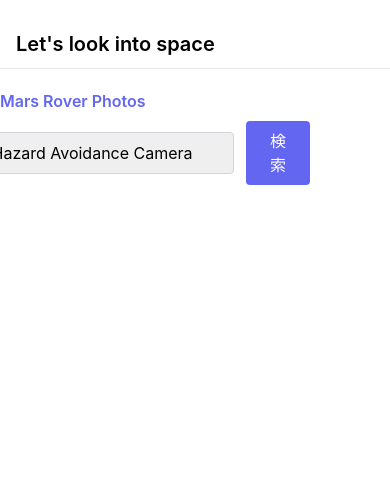
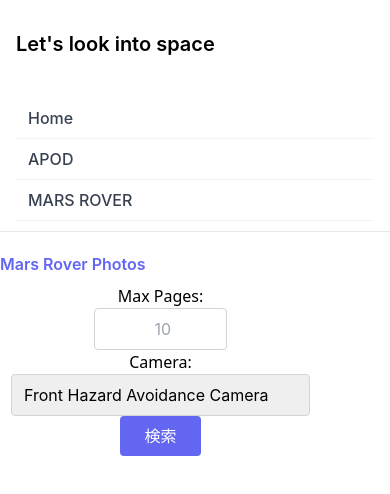
Before and after one commit to ryoumaseto/NASA-APP-WITH-REACT, a React (Create React App) app: page /mars in a window 390 px wide. Shown: the top 494 px of the page. Built offline with nearby package versions, Linux system fonts and the light colour scheme.

Commit message:
responsive design

```diff
--- a/src/components/header/Header.js
+++ b/src/components/header/Header.js
@@ -7,23 +7,80 @@ const header = () => {
       <nav className="bg-white border-gray-200 px-4 lg:px-6 py-2.5 dark:bg-gray-800">
         <div className="flex flex-wrap justify-between items-center mx-auto max-w-screen-xl">
           <span className="self-center text-xl font-semibold whitespace-nowrap dark:text-white">
-          Let's look into space
+            Let's look into space
           </span>
           <div
-            className="hidden justify-between items-center w-full lg:flex lg:w-auto lg:order-1 mx-auto"
+            className="justify-between items-center w-full lg:flex lg:w-auto lg:order-1 mx-auto"
             id="mobile-menu-2"
           >
-            <ul className="flex flex-col  mt-4 font-medium lg:flex-row lg:space-x-8 lg:mt-0">
-
-                <Link to="/" className="block py-2 pr-4 pl-3 text-gray-700 border-b border-gray-100 hover:bg-gray-50 lg:hover:bg-transparent lg:border-0 lg:hover:text-primary-700 lg:p-0 dark:text-gray-400 lg:dark:hover:text-white dark:hover:bg-gray-700 dark:hover:text-white lg:dark:hover:bg-transparent dark:border-gray-700">
-                    Home
+            <input
+              type="checkbox"
+              className="hidden"
+              id="menu-toggle"
+            />
+            <label
+              htmlFor="menu-toggle"
+              className="block lg:hidden cursor-pointer"
+            >
+              <svg
+                className="w-6 h-6 fill-current text-gray-700 dark:text-gray-400"
+                viewBox="0 0 24 24"
+              >
+                <path
+                  className="heroicon-ui"
+                  d="M4 6h16M4 12h16M4 18h16"
+                />
+              </svg>
+            </label>
+            <ul className="flex flex-col mt-4 font-medium lg:flex-row lg:space-x-8 lg:mt-0">
+              <li className="lg:hidden">
+                <Link
+                  to="/"
+                  className="block py-2 pr-4 pl-3 text-gray-700 border-b border-gray-100 hover:bg-gray-50 lg:hover:bg-transparent lg:border-0 lg:hover:text-primary-700 lg:p-0 dark:text-gray-400 lg:dark:hover:text-white dark:hover:bg-gray-700 dark:hover:text-white lg:dark:hover:bg-transparent dark:border-gray-700"
+                >
+                  Home
                 </Link>
-                <Link to="/apod" className="block py-2 pr-4 pl-3 text-gray-700 border-b border-gray-100 hover:bg-gray-50 lg:hover:bg-transparent lg:border-0 lg:hover:text-primary-700 lg:p-0 dark:text-gray-400 lg:dark:hover:text-white dark:hover:bg-gray-700 dark:hover:text-white lg:dark:hover:bg-transparent dark:border-gray-700">
-                    APOD
+              </li>
+              <li className="lg:hidden">
+                <Link
+                  to="/apod"
+                  className="block py-2 pr-4 pl-3 text-gray-700 border-b border-gray-100 hover:bg-gray-50 lg:hover:bg-transparent lg:border-0 lg:hover:text-primary-700 lg:p-0 dark:text-gray-400 lg:dark:hover:text-white dark:hover:bg-gray-700 dark:hover:text-white lg:dark:hover:bg-transparent dark:border-gray-700"
+                >
+                  APOD
                 </Link>
-                <Link to="/mars" className="block py-2 pr-4 pl-3 text-gray-700 border-b border-gray-100 hover:bg-gray-50 lg:hover:bg-transparent lg:border-0 lg:hover:text-primary-700 lg:p-0 dark:text-gray-400 lg:dark:hover:text-white dark:hover:bg-gray-700 dark:hover:text-white lg:dark:hover:bg-transparent dark:border-gray-700">
-                    MARS ROVER
+              </li>
+              <li className="lg:hidden">
+                <Link
+                  to="/mars"
+                  className="block py-2 pr-4 pl-3 text-gray-700 border-b border-gray-100 hover:bg-gray-50 lg:hover:bg-transparent lg:border-0 lg:hover:text-primary-700 lg:p-0 dark:text-gray-400 lg:dark:hover:text-white dark:hover:bg-gray-700 dark:hover:text-white lg:dark:hover:bg-transparent dark:border-gray-700"
+                >
+                  MARS ROVER
                 </Link>
+              </li>
+              <li className="hidden lg:block">
+                <Link
+                  to="/"
+                  className="py-2 pr-4 pl-3 text-gray-700 border-b border-gray-100 hover:bg-gray-50 lg:hover:bg-transparent lg:border-0 lg:hover:text-primary-700 lg:p-0 dark:text-gray-400 lg:dark:hover:text-white dark:hover:bg-gray-700 dark:hover:text-white lg:dark:hover:bg-transparent dark:border-gray-700"
+                >
+                  Home
+                </Link>
+              </li>
+              <li className="hidden lg:block">
+                <Link
+                  to="/apod"
+                  className="py-2 pr-4 pl-3 text-gray-700 border-b border-gray-100 hover:bg-gray-50 lg:hover:bg-transparent lg:border-0 lg:hover:text-primary-700 lg:p-0 dark:text-gray-400 lg:dark:hover:text-white dark:hover:bg-gray-700 dark:hover:text-white lg:dark:hover:bg-transparent dark:border-gray-700"
+                >
+                  APOD
+                </Link>
+              </li>
+              <li className="hidden lg:block">
+                <Link
+                  to="/mars"
+                  className="py-2 pr-4 pl-3 text-gray-700 border-b border-gray-100 hover:bg-gray-50 lg:hover:bg-transparent lg:border-0 lg:hover:text-primary-700 lg:p-0 dark:text-gray-400 lg:dark:hover:text-white dark:hover:bg-gray-700 dark:hover:text-white lg:dark:hover:bg-transparent dark:border-gray-700"
+                >
+                  MARS ROVER
+                </Link>
+              </li>
             </ul>
           </div>
         </div>
--- a/src/components/mars_rover/MarsRoverForm.js
+++ b/src/components/mars_rover/MarsRoverForm.js
@@ -25,12 +25,12 @@ const MarsRoverForm = ({ sol, camera, setPages, setCamera, fetchData }) => {
     ];
 
     return (
-        <div className='right-20'>
-            <div className='flex items-center'>
-                <label className='ml-20 font-sans' htmlFor="pages">Max Pages:</label>
-                <input min='1' max='25' type="number" placeholder='10' className="ml-5 rounded border appearance-none border-gray-300 py-2 focus:outline-none focus:ring-2 focus:ring-indigo-200 focus:border-indigo-500 text-base pl-3 pr-10 text-right" id="pages" value={sol} onChange={(e) => setPages(e.target.value)} />
-                <label className="ml-20 font-sans" htmlFor="camera">Camera:</label>
-                <select id="camera" className="ml-5 rounded border appearance-none border-gray-300 py-2 focus:outline-none focus:ring-2 focus:ring-indigo-200 focus:border-indigo-500 text-base pl-3 pr-10" value={camera} onChange={(e) => setCamera(e.target.value)}>
+        <div className='sm:w-full md:w-1/2 lg:w-1/3 xl:w-1/4'>
+            <div className='flex flex-col sm:flex-row items-center'>
+                <label className='ml-2 sm:ml-20 font-sans' htmlFor="pages">Max Pages:</label>
+                <input min='1' max='25' type="number" placeholder='10' className="ml-2 sm:ml-5 rounded border appearance-none border-gray-300 py-2 focus:outline-none focus:ring-2 focus:ring-indigo-200 focus:border-indigo-500 text-base pl-3 pr-10 text-right" id="pages" value={sol} onChange={(e) => setPages(e.target.value)} />
+                <label className="ml-2 sm:ml-20 font-sans" htmlFor="camera">Camera:</label>
+                <select id="camera" className="ml-2 sm:ml-5 rounded border appearance-none border-gray-300 py-2 focus:outline-none focus:ring-2 focus:ring-indigo-200 focus:border-indigo-500 text-base pl-3 pr-10" value={camera} onChange={(e) => setCamera(e.target.value)}>
                     {cameras.map((camera) => (
                         <option key={camera.name} value={camera.name}>
                             {camera.full_name}
@@ -38,7 +38,7 @@ const MarsRoverForm = ({ sol, camera, setPages, setCamera, fetchData }) => {
                     ))}
                 </select>
 
-                <button onClick={() => fetchData()} className="ml-3 inline-flex text-white bg-indigo-500 border-0 py-2 px-6 focus:outline-none hover:bg-indigo-600 rounded">
+                <button onClick={() => fetchData()} className="ml-2 sm:ml-3 inline-flex text-white bg-indigo-500 border-0 py-2 px-6 focus:outline-none hover:bg-indigo-600 rounded">
                     検索
                 </button>
             </div>
```
